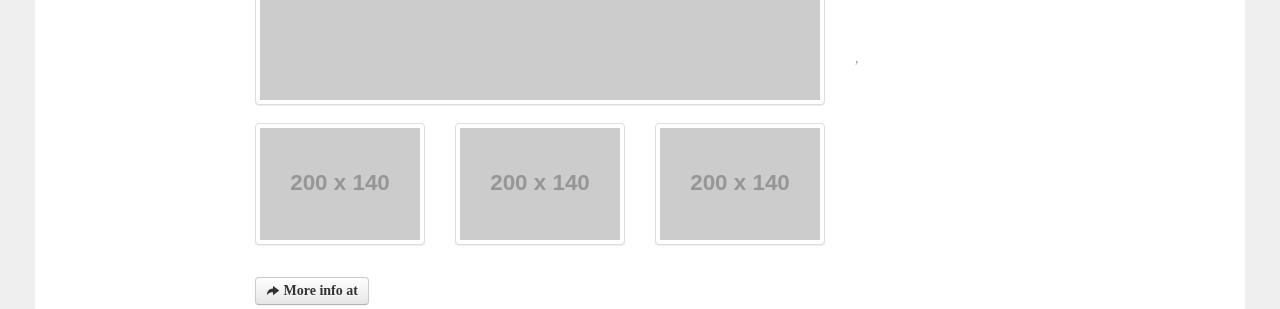
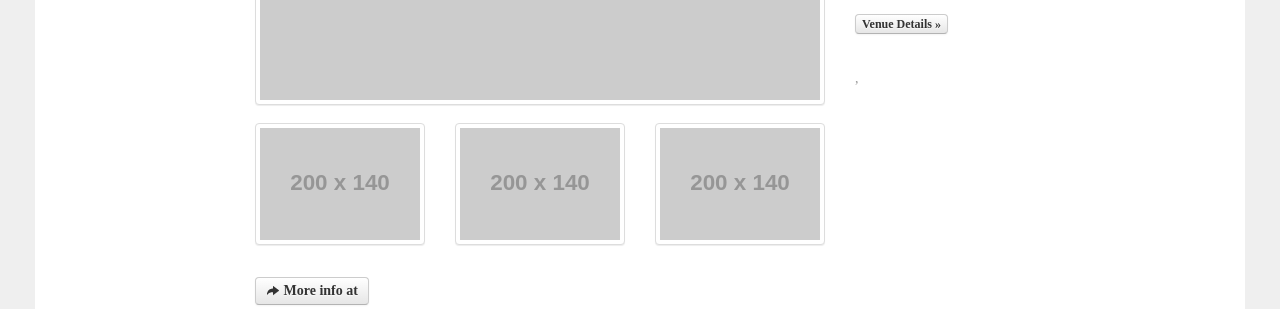
Before and after one commit to joeydi/Design-Culture, a Python web app: template templates/events/detail.html in a window 1280 px wide. Shown: the part 531-840 px from the top of the page. Run offline with Jinja, Linux system fonts and the light colour scheme; the template is opened without the code that fills it, so the values that code supplies are empty; grey boxes labelled with a size stand in for pictures from a placeholder-image service; some libraries are stand-ins or nearby versions.

Commit message:
add venue details button on event details page

```diff
--- a/templates/events/detail.html
+++ b/templates/events/detail.html
@@ -31,7 +31,10 @@
     </div>
     <div class="span4 venue">
         <img src="https://maps-api-ssl.google.com/maps/api/staticmap?center={{ event.venue.fs_geolat }},{{ event.venue.fs_geolong }}&zoom=15&size=340x180&maptype=roadmap&sensor=false&scale=2" />
-        <p class="name">{{ event.venue.fs_name }}</p>
+        <p class="name">
+            <a href="" class="btn btn-mini">Venue Details &raquo;</a>
+            {{ event.venue.fs_name }}
+        </p>
         <p class="address">
             {{ event.venue.fs_address }}<br/>
             {{ event.venue.fs_city }}, {{ event.venue.fs_state }} {{ event.venue.fs_zip }}
```
Also changed, not shown: static/less/screen.less (+7 -0 lines).
